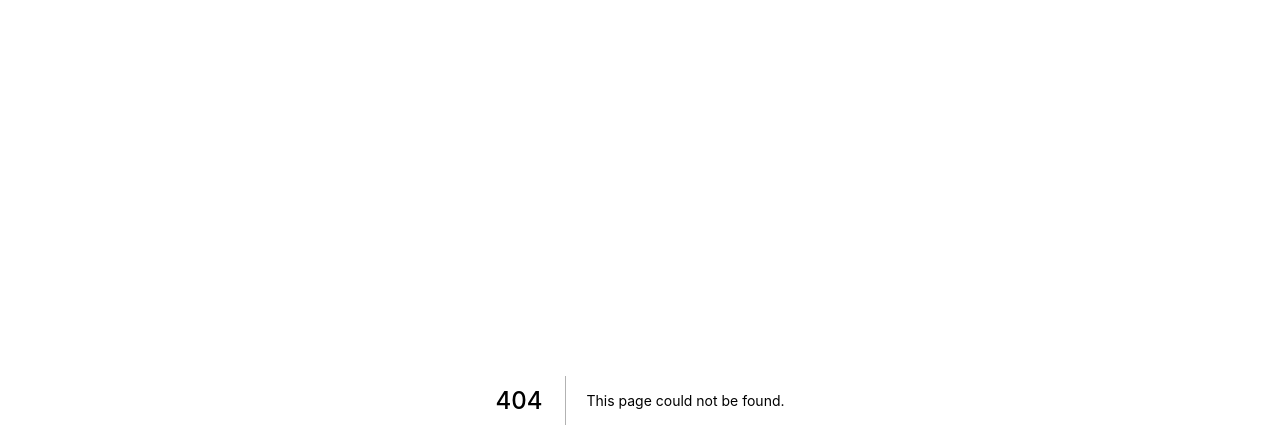
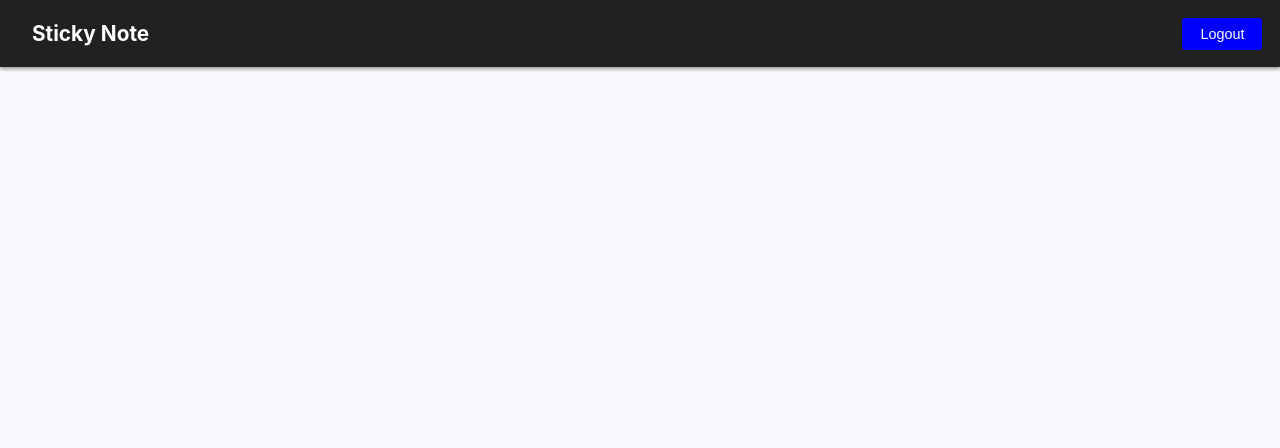
Before and after one commit to tope-olajide/sticky-notes, a Next.js app: page /MainNavigationBar in a window 1280 px wide. Before the commit this address had no page. Shown: the top 448 px of the page. Built offline with nearby package versions, Linux system fonts and the light colour scheme.

Commit message:
Create MainNavigationBar.tsx

```diff
--- /dev/null
+++ b/pages/MainNavigationBar.tsx
@@ -0,0 +1,15 @@
+
+const MainNavigationBar = () => {
+
+    return (
+        <>
+            <div className="auth-navbar">
+                <h1>Sticky Note</h1>
+                <div className="menu">
+                    <button className="logout-button">Logout</button>
+                </div>
+            </div>
+        </>
+    )
+}
+export default MainNavigationBar
```
